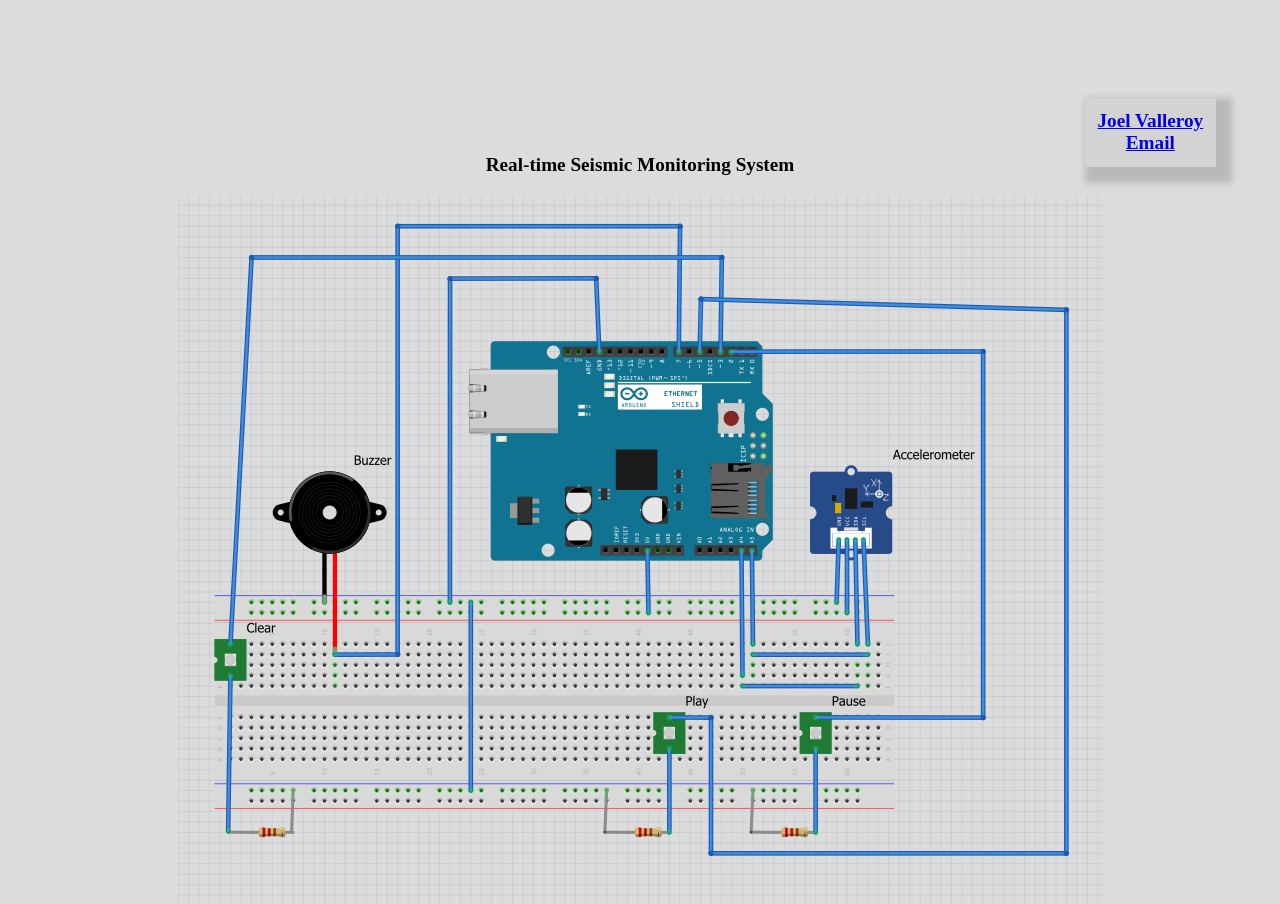
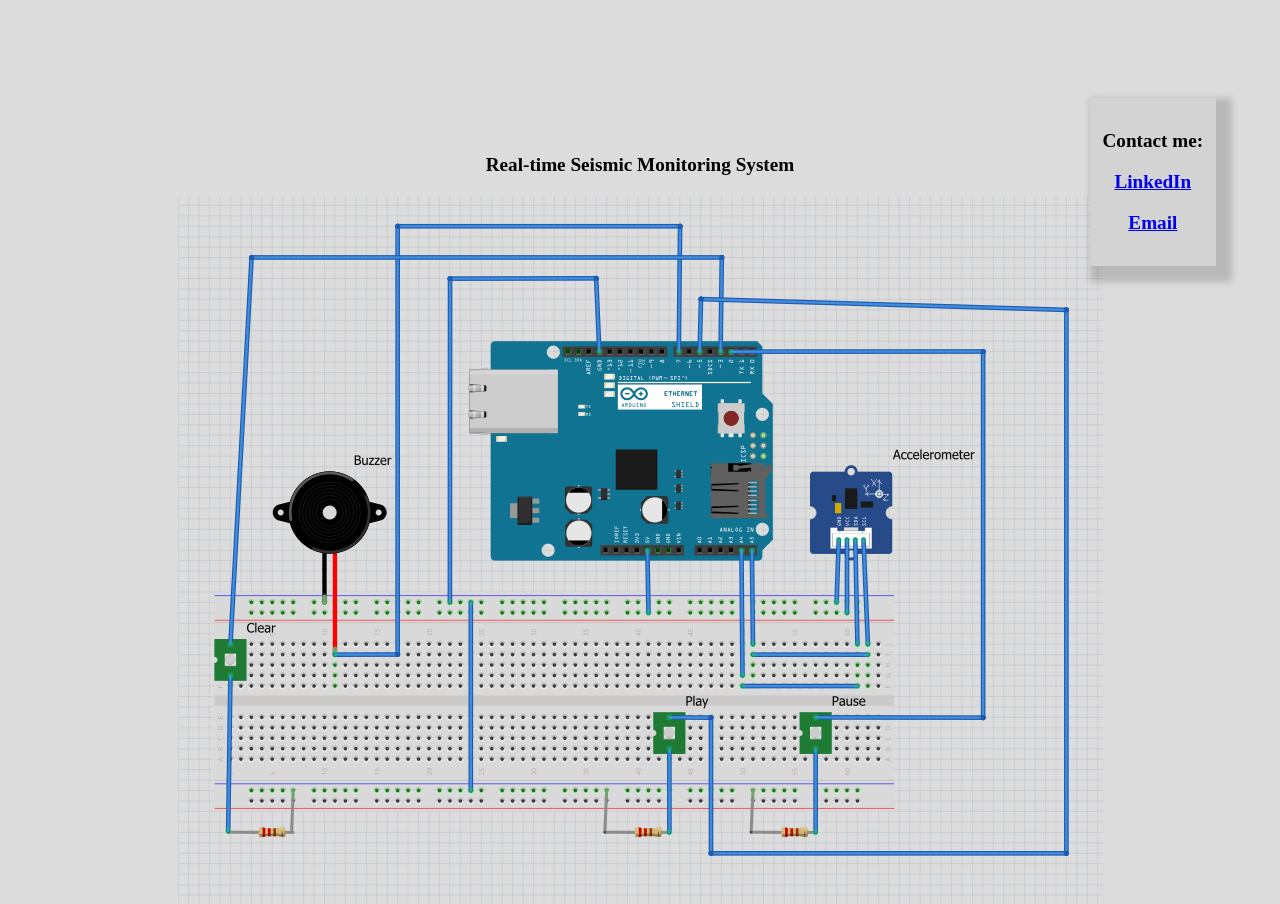
Before and after one commit to joelvalleroy/joelvalleroy.github.io, a plain HTML site: page index.html in a window 1280 px wide. Shown: the top 904 px of the page. Drawn offline with Linux system fonts and the light colour scheme.

Commit message:
LinkedIn badge

```diff
--- a/index.html
+++ b/index.html
@@ -52,11 +52,13 @@
 </head>
 
 <h1>
-	<div class="LI-profile-badge" data-height="45" data-version="v1" data-size="small" data-locale="en_US" data-type="vertical" data-theme="dark" data-vanity="joelvalleroy">
+	<!--<div class="LI-profile-badge" data-version="v1" data-size="small" data-locale="en_US" data-type="vertical" data-theme="dark" data-vanity="joelvalleroy">
 		<a class="LI-simple-link" href='https://www.linkedin.com/in/joelvalleroy?trk=profile-badge'>Joel Valleroy</a>
-	</div>
+	</div>-->
 
-	<a href=mailto:joelvalleroy&#64gmail.com>Email</a>
+	<p> Contact me: </p>
+	<p> <a href='https://www.linkedin.com/in/joelvalleroy?trk=profile-badge'>LinkedIn</a> </p>
+	<p> <a href=mailto:joelvalleroy&#64gmail.com>Email</a> </p>
 </h1>
 
 
```
